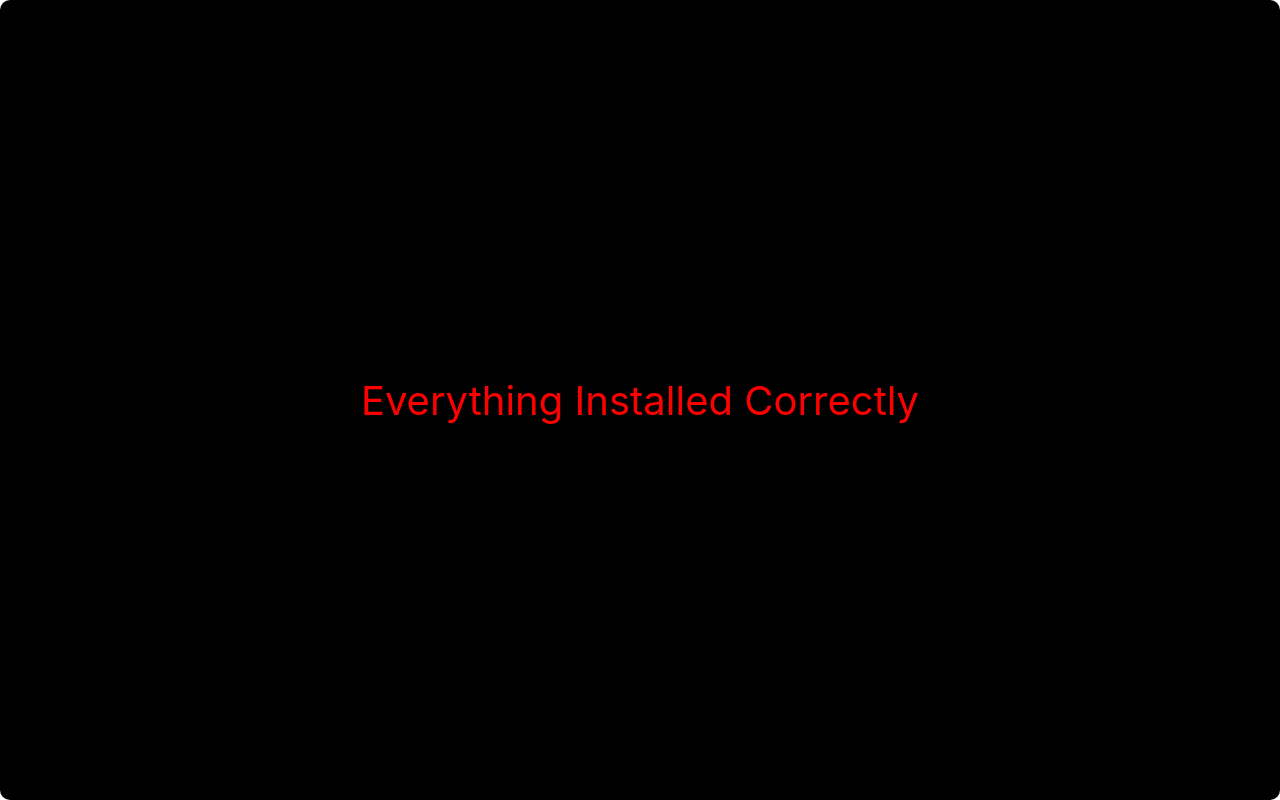
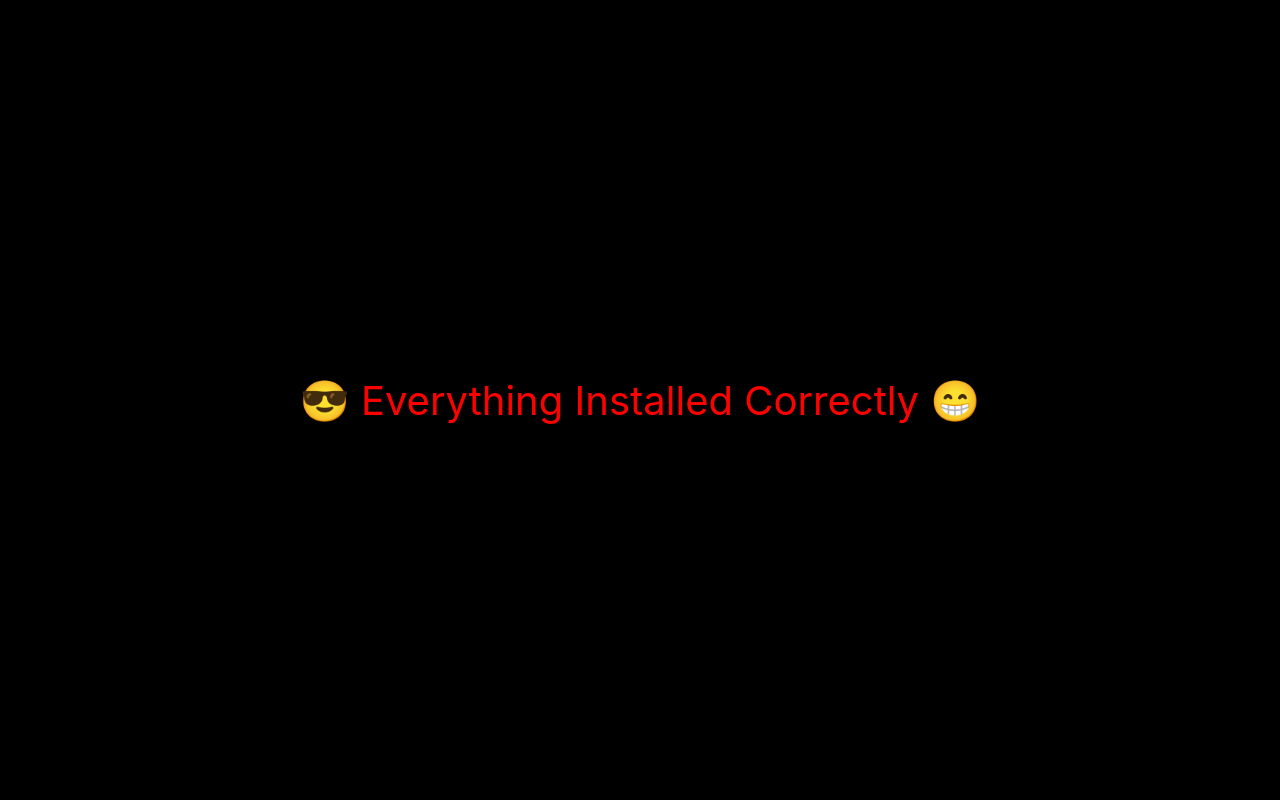
Before and after one commit to SzymonCierpik/goit-react-hw-01-components, a React (Create React App) app: page / in a window 1280 px wide. Built offline with nearby package versions, Linux system fonts and the light colour scheme.

Commit message:
Update App.jsx

```diff
--- a/src/components/App.jsx
+++ b/src/components/App.jsx
@@ -8,11 +8,10 @@ export const App = () => {
         alignItems: 'center',
         fontSize: 40,
         color: 'red',
-        borderRadius: 10,
         backgroundColor: 'black',
       }}
     >
-      Everything Installed Correctly
+      &#128526; Everything Installed Correctly &#128513;
     </div>
   );
 };
```
